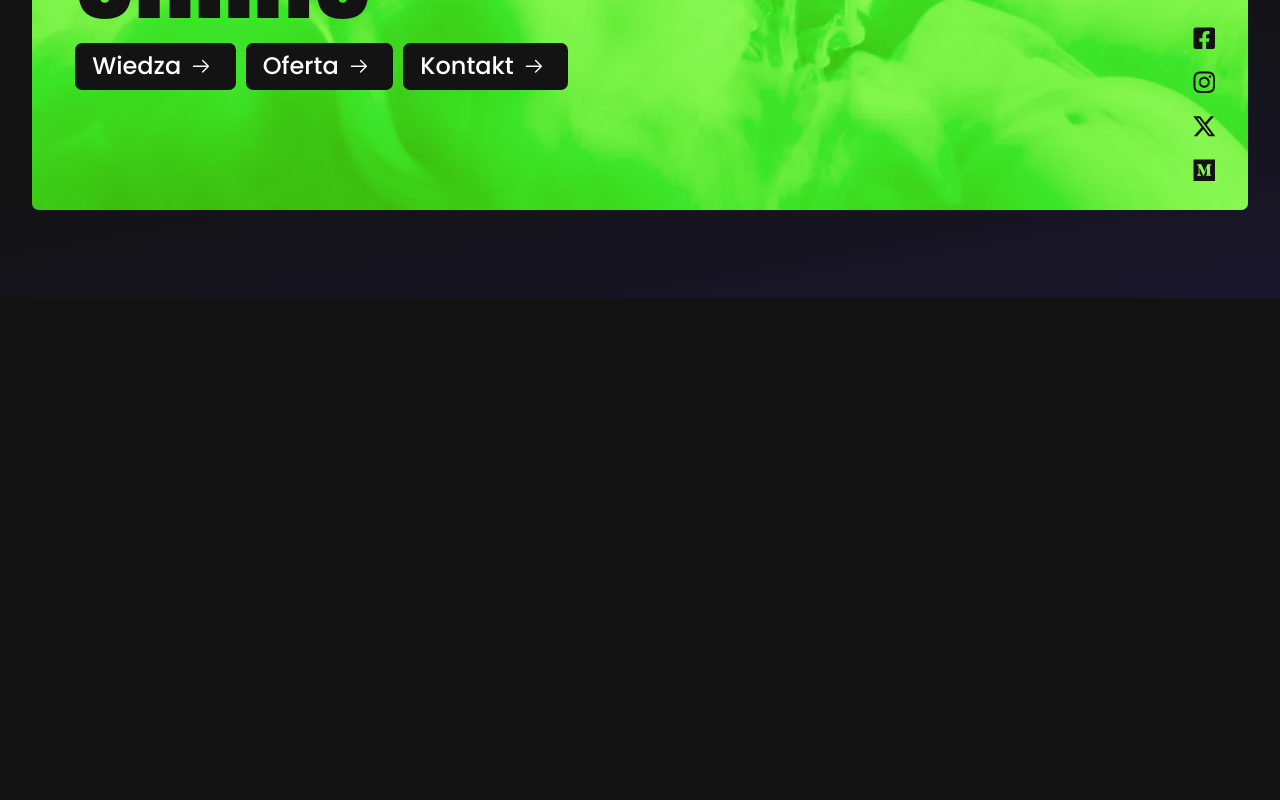
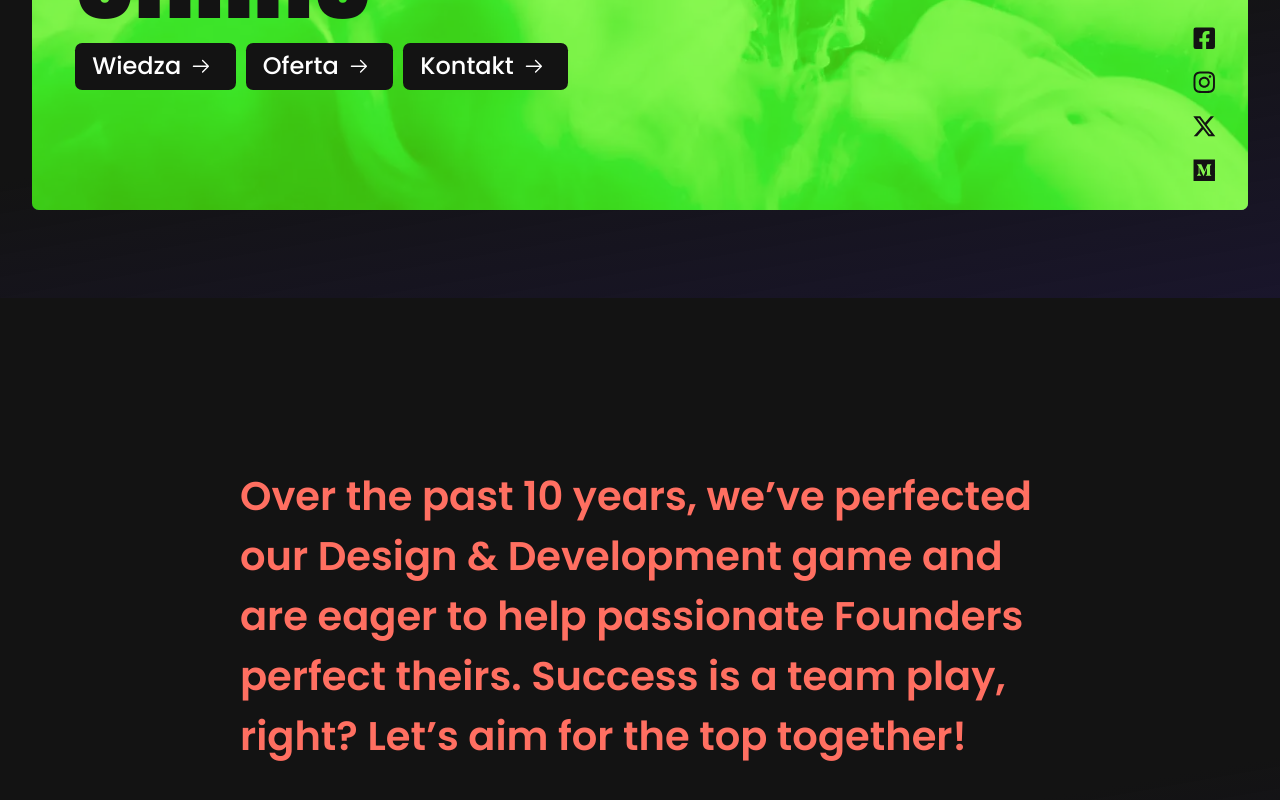
Before and after one commit to RadWEB2000/radweb, a Next.js app in the folder web/: page / in a window 1280 px wide. Shown: the part 502-1302 px from the top of the page. Before the commit the page ends 800 px from the top, so only its background shows below. Built offline with nearby package versions, Linux system fonts and the light colour scheme; a web font is replaced by a local one.

Commit message:
work with banner

```diff
--- a/web/app/page.tsx
+++ b/web/app/page.tsx
@@ -1,4 +1,4 @@
-import { Hero } from "v-home/index";
+import { Banner, Hero } from "v-home/index";
 import { home_page } from "data/home_page";
 
 export default function HomePage(){
@@ -7,6 +7,9 @@ export default function HomePage(){
       <Hero
         {...home_page.hero}
       />
+      <Banner
+        text={`Over the past 10 years, we’ve perfected our Design & Development game and are eager to help passionate Founders perfect theirs. Success is a team play, right? Let’s aim for the top together!`}
+      />
       <div></div>
     </>
   )
--- /dev/null
+++ b/web/components/Views/HomeView/Banner/Banner.models.ts
@@ -0,0 +1,3 @@
+export type tBanner = {
+    text:string;
+}
--- /dev/null
+++ b/web/components/Views/HomeView/Banner/Banner.tsx
@@ -0,0 +1,69 @@
+"use client"
+import css from "v-home/Banner/Banner.module.scss";
+import { useEffect, useState } from "react";
+import {useAnimation, motion} from "framer-motion"
+import {tBanner} from "v-home/Banner/Banner.models";
+import { useInView } from "react-intersection-observer";
+
+export default function Banner({text}:tBanner){
+    const controls = useAnimation();
+    const [ref,inView] = useInView({
+        threshold:.1
+    })
+    useEffect(() => {
+        if(inView){
+            controls.start('visible');
+        }else{
+            controls.start('hidden')
+        }
+    },[controls,inView]);
+    const words = text.split(' ');
+    return (
+        <div>
+            <picture>
+
+            </picture>
+            <motion.section
+                animate={controls}
+                initial="hidden"
+                style={{
+                    fontSize:"4rem",
+                    fontWeight:600,
+                    width:"800px",
+                    margin:"32vh auto 20vh"
+                }}
+                ref={ref}
+                variants={{
+                    visible: {
+                        transition: {
+                            staggerChildren:.15
+                        }
+                    },
+                    hidden:{}
+                }}
+            >
+                {
+                    words.map((item,index) => {
+                        return(
+                            <motion.span
+                                key={index}
+                                transition={{duration:.5}}
+                                variants={{
+                                    visible:{
+                                        color:"#ff6f61"
+                                    },
+                                    hidden:{
+                                        color:"#fff"
+                                    }
+                                }}
+                            >
+                                {`${item} `}
+                            </motion.span>
+                        )
+                    })
+                }
+            </motion.section>
+        </div>
+    )
+
+}
--- a/web/components/Views/HomeView/index.ts
+++ b/web/components/Views/HomeView/index.ts
@@ -1 +1,2 @@
+export {default as Banner} from "v-home/Banner/Banner"
 export {default as Hero} from "v-home/Hero/Hero"
--- a/web/package.json
+++ b/web/package.json
@@ -13,6 +13,7 @@
     "react": "^18",
     "react-dom": "^18",
     "react-icons": "^5.2.1",
+    "react-intersection-observer": "^9.13.0",
     "sass": "^1.77.8"
   },
   "devDependencies": {
```
Also changed, not shown: web/components/Views/HomeView/Banner/Banner.module.scss (added), 1 other file (tests, documents, lock files or other folders).
